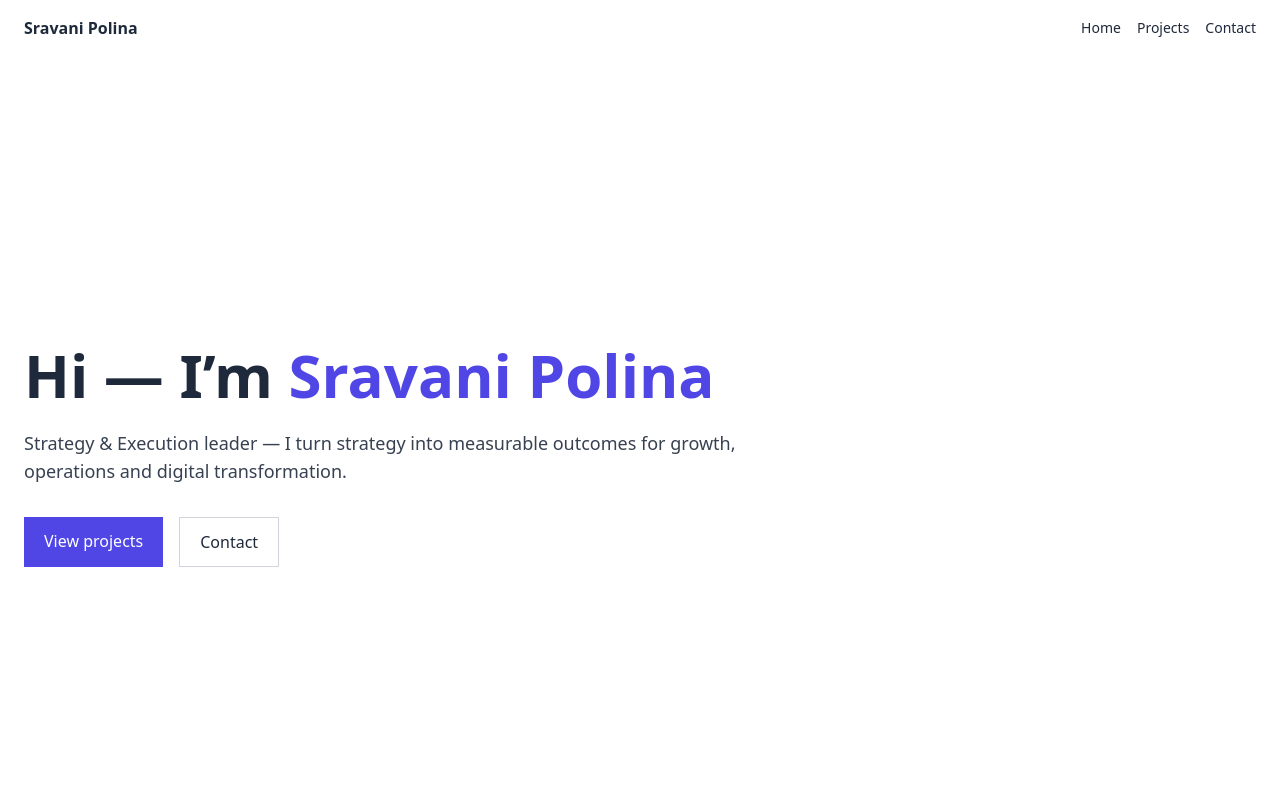
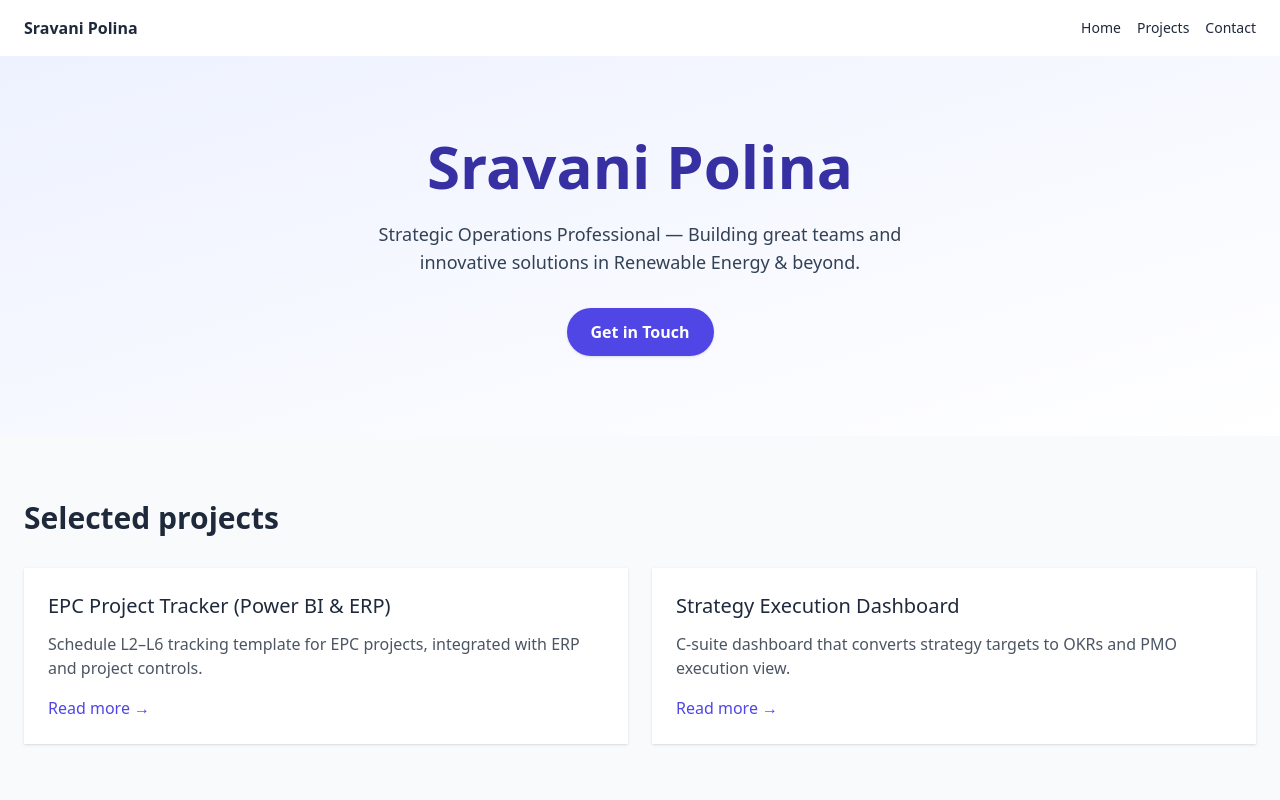
Before and after one commit to SravaniPolina/sravani-portfolio-frontend, a React (Create React App) app: page / in a window 1280 px wide. Shown: the top 800 px of the page. Built offline with nearby package versions, Linux system fonts and the light colour scheme.

Commit message:
Revamp Hero component layout and content

```diff
--- a/src/components/Hero.jsx
+++ b/src/components/Hero.jsx
@@ -1,32 +1,19 @@
-// src/components/Hero.jsx
 import React from "react";
 
 export default function Hero() {
   return (
-    <section className="min-h-screen flex items-center" id="home">
-      <div className="container mx-auto px-6 py-16">
-        <div className="max-w-3xl">
-          <h1 className="text-4xl md:text-6xl font-bold leading-tight">
-            Hi — I’m <span className="text-indigo-600">Sravani Polina</span>
-          </h1>
-          <p className="mt-6 text-lg text-gray-700">
-            Strategy & Execution leader — I turn strategy into measurable outcomes for growth, operations and digital transformation.
-          </p>
-          <div className="mt-8 flex gap-4">
-            <a
-              href="#projects"
-              className="inline-block rounded-md bg-indigo-600 text-white px-5 py-3 hover:bg-indigo-500"
-            >
-              View projects
-            </a>
-            <a
-              href="#contact"
-              className="inline-block rounded-md border border-gray-300 px-5 py-3 hover:bg-gray-50"
-            >
-              Contact
-            </a>
-          </div>
-        </div>
+    <section className="py-20 bg-gradient-to-br from-indigo-50 to-white text-center">
+      <div className="container mx-auto px-6">
+        <h1 className="text-5xl lg:text-6xl font-bold mb-6 text-indigo-800">Sravani Polina</h1>
+        <p className="text-lg text-slate-700 max-w-xl mx-auto mb-8">
+          Strategic Operations Professional — Building great teams and innovative solutions in Renewable Energy & beyond.
+        </p>
+        <a
+          href="#contact"
+          className="inline-block bg-indigo-600 hover:bg-indigo-700 text-white px-6 py-3 rounded-full text-base font-semibold shadow"
+        >
+          Get in Touch
+        </a>
       </div>
     </section>
   );
```
